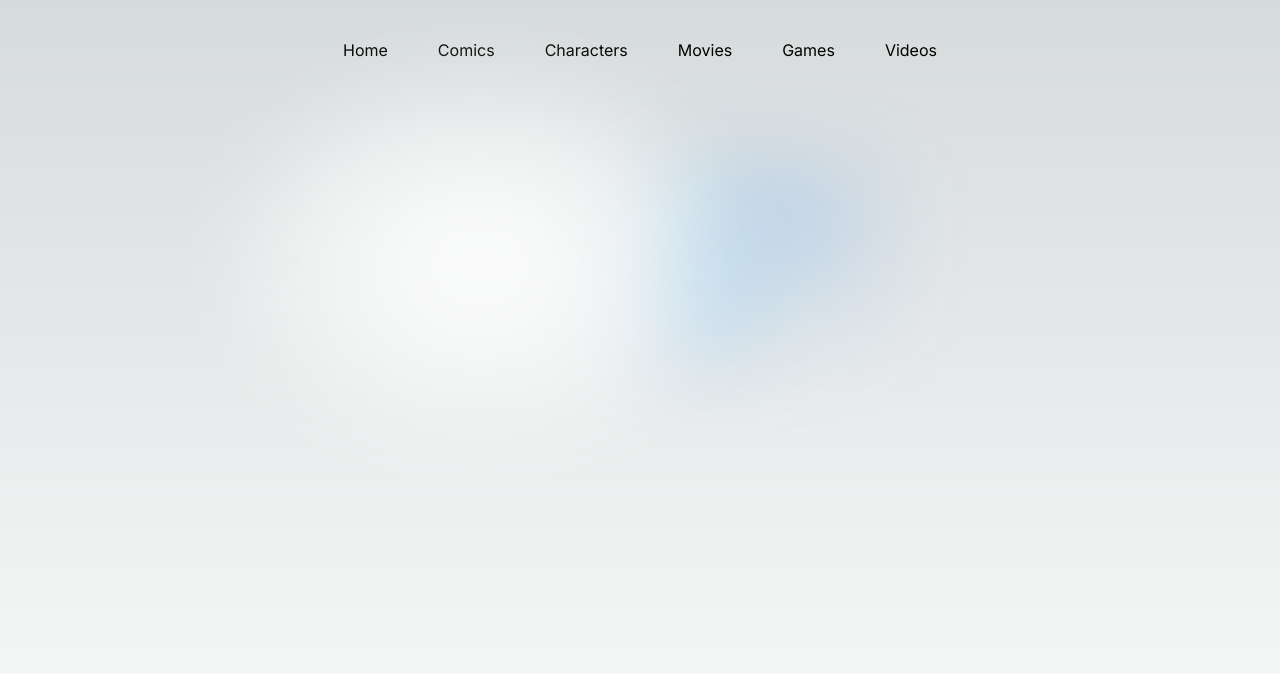
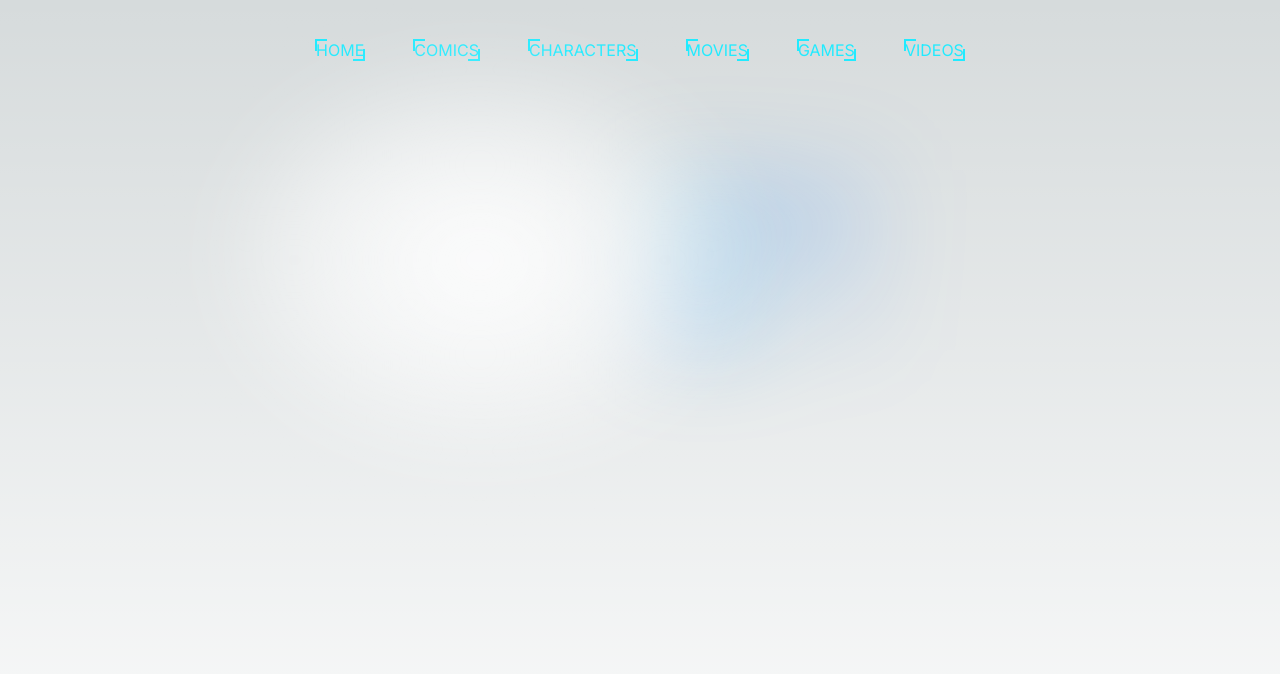
Before and after one commit to Danihr1314/MarvelApi, a Next.js app: page / in a window 1280 px wide. Shown: the top 674 px of the page. Built offline with nearby package versions, Linux system fonts and the light colour scheme.

Commit message:
We add styles to the nav

```diff
--- a/src/app/components/NavBar.jsx
+++ b/src/app/components/NavBar.jsx
@@ -30,7 +30,7 @@ const NavBar = () => {
         <nav>
           <ul className={styles.path}>
             {links.map(({ label, route }) => (
-              <li key={route}>
+              <li className={styles.menu} key={route}>
                 <Link href={route}>
                   {label}
                 </Link>
--- a/src/app/components/NavBar.module.css
+++ b/src/app/components/NavBar.module.css
@@ -14,3 +14,51 @@
   align-items: center;
   gap: 50px;
 }
+
+.menu{
+  position: relative;
+  color:#21ebff;
+  text-decoration: none;
+  text-transform: uppercase;
+  transition: 0.5s;
+}
+
+.menu::before{
+  content: "";
+  position: absolute;
+  top: -1px;
+  left: -1px;
+  width: 10px;
+  height: 10px;
+  border-top: 2px solid #21ebff;
+  border-left: 2px solid #21ebff;
+  transition: 0.5s;
+  transition-delay: 0.5s;
+}
+
+.menu::after{
+  content: "";
+  position: absolute;
+  bottom: -1px;
+  right: -1px;
+  width: 10px;
+  height: 10px;
+  border-bottom: 2px solid #21ebff;
+  border-right: 2px solid #21ebff;
+  transition: 0.5s;
+  transition-delay: 0.5s;
+}
+
+.menu:hover::before,
+.menu:hover::after {
+  width: 100%;
+  height: 100%;
+  transition-delay: 0s;
+}
+
+.menu:hover{
+  background: #21ebff;
+  color: #000;
+  box-shadow: 0 0 50px #21ebff;
+  transition-delay: 0.5s
+}
```
